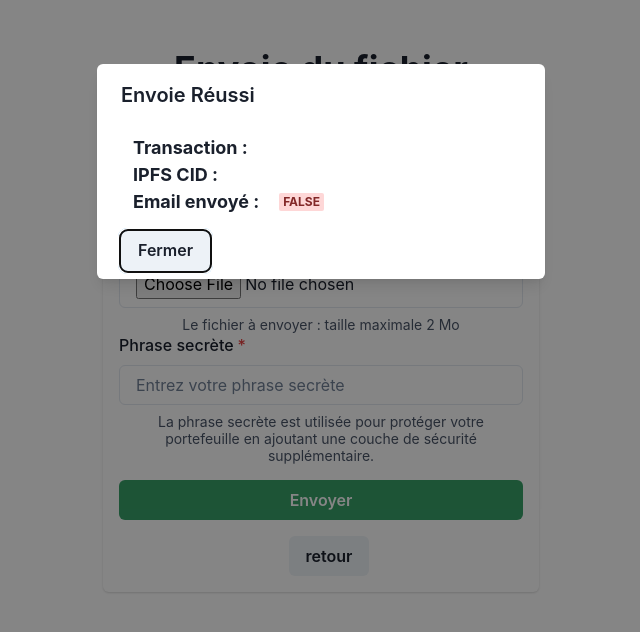
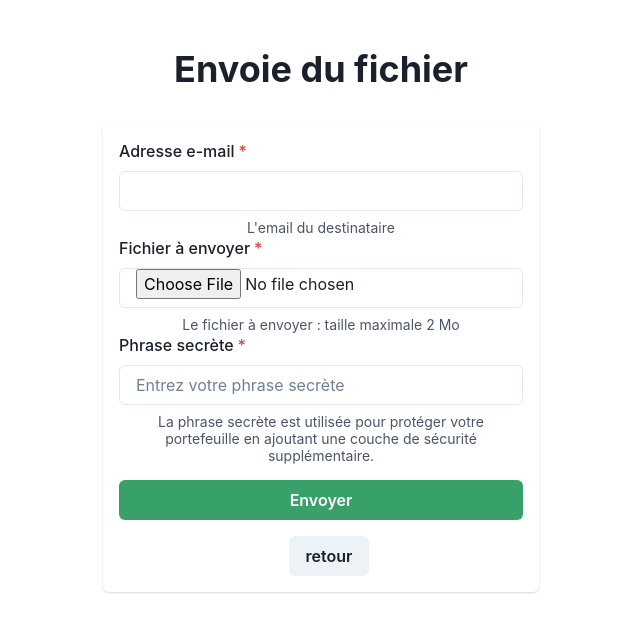
Before and after one commit to lerbix/SmartFlow-Blockchain-Cardano, a React (Vite) app in the folder cardano-front/: page /send-file in a window 1280 px wide. Shown: the top 632 px of the page, without its empty margins (319-959 px from the left). Built offline with nearby package versions, Linux system fonts and the light colour scheme.

Commit message:
fix bug on SendFile Page

```diff
--- a/cardano-front/src/components/SendFile/SendFile.jsx
+++ b/cardano-front/src/components/SendFile/SendFile.jsx
@@ -55,7 +55,7 @@ function SendFile({buildSendTransaction}) {
     const [passphraseError, setPassphraseError] = useState("");
     const [passphrase, setPassphrase] = useState("");
     const [link, setLink] = useState("");
-    const [showLink, setShowLink] = useState(true);
+    const [showLink, setShowLink] = useState(false);
     const [linkTransaction, setLinkTransaction] = useState('');
     const [isSentEmail, setIsSentEmail] = useState(false);
 
```
